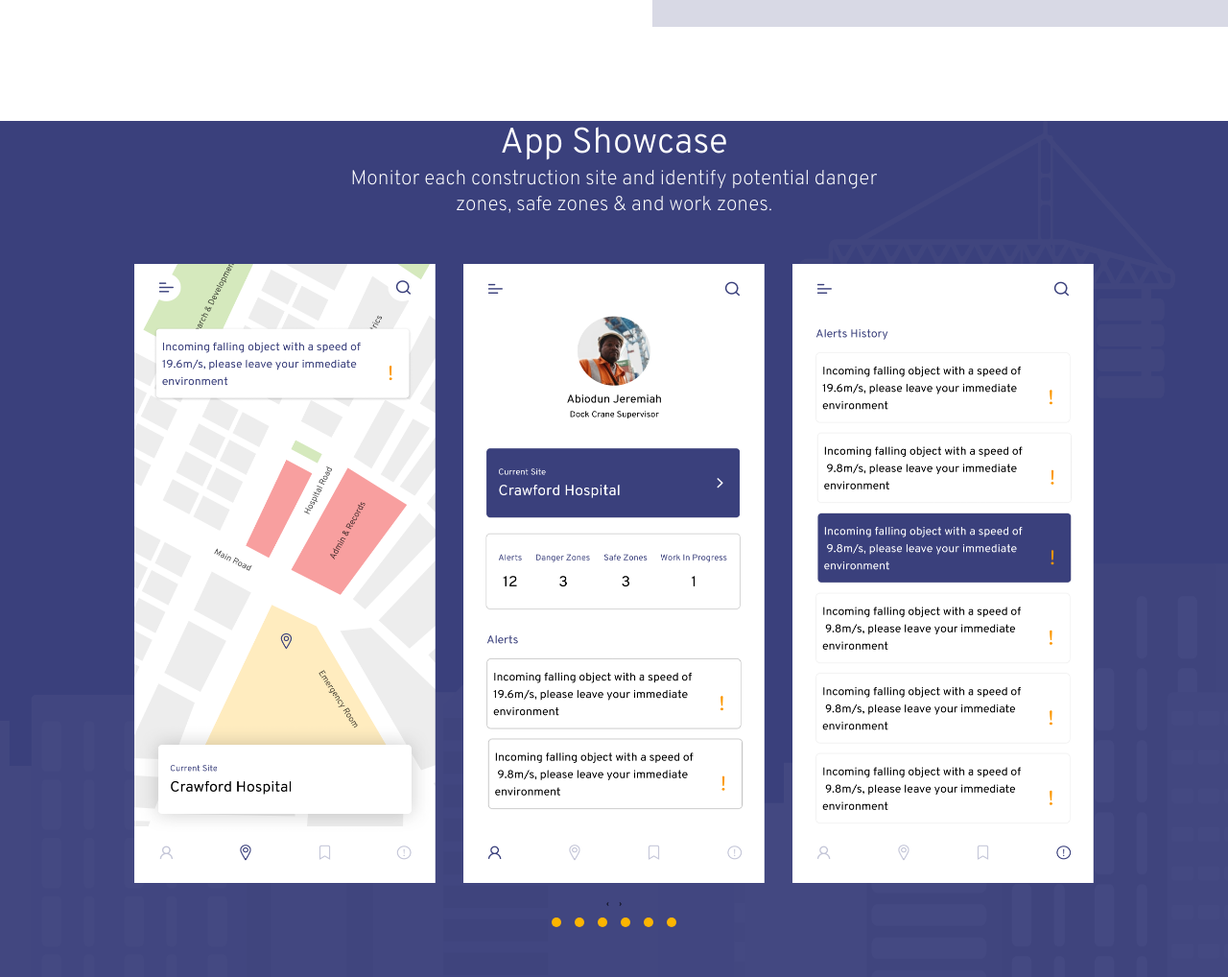
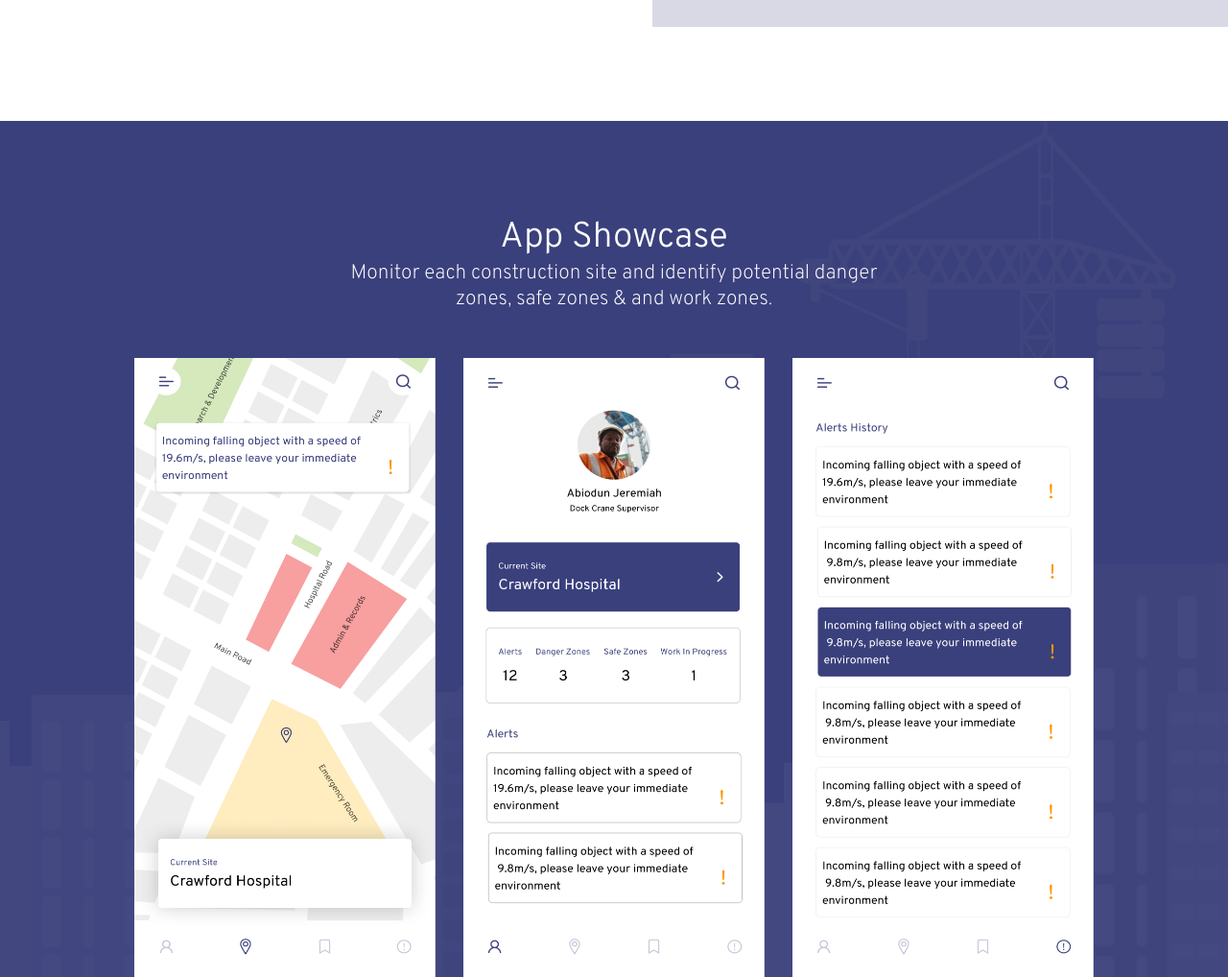
Before and after one commit to joelebukatobi/i-Sense, a plain HTML site: page index.html in a window 1280 px wide. Shown: the part 2740-3758 px from the top of the page at 96% size. Drawn offline with nearby package versions, Linux system fonts and the light colour scheme.

Commit message:
landing-page

```diff
--- a/css/style.css
+++ b/css/style.css
@@ -309,7 +309,7 @@ Carousel
   position: absolute;
   width: 100em;
   height: 64.5em;
-  /* margin-top: 9.8em; */
+  margin-top: 9.8em;
   margin-bottom: 9.8em;
   z-index: 5;
 }
```
